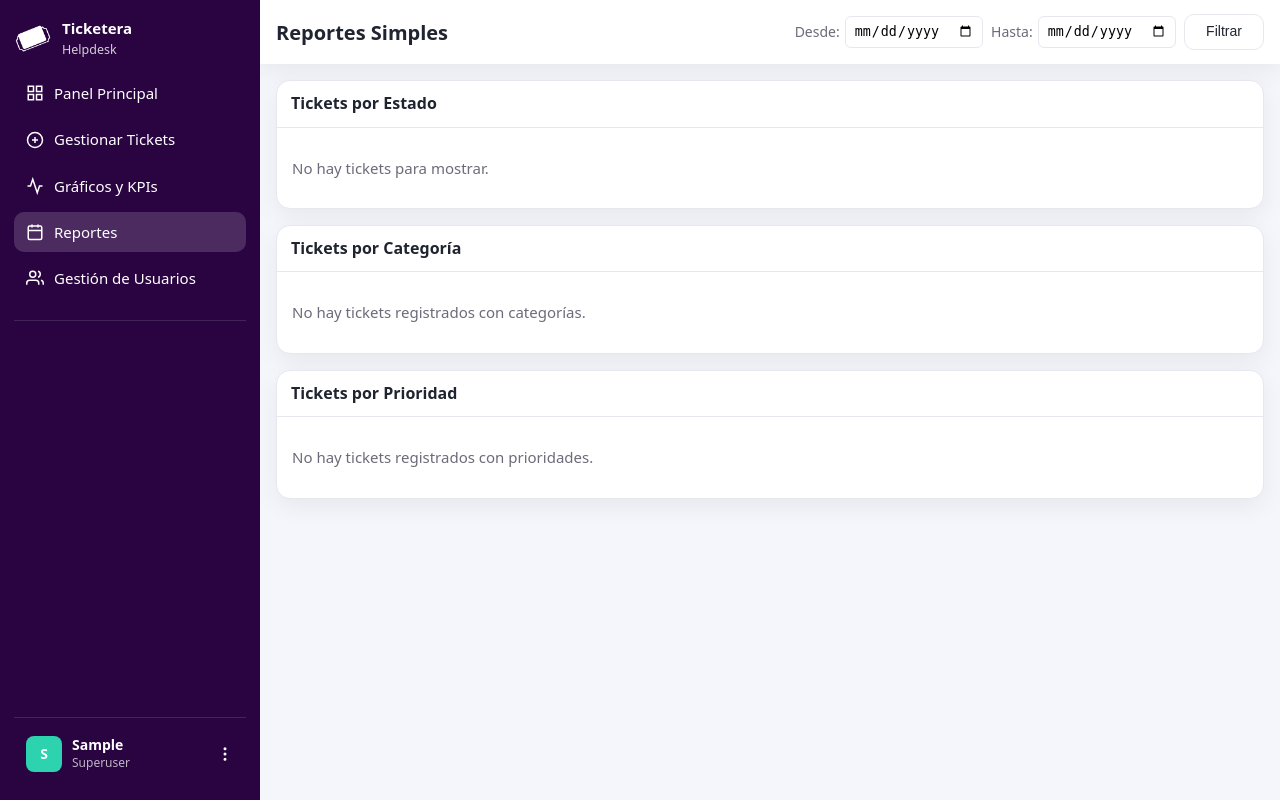
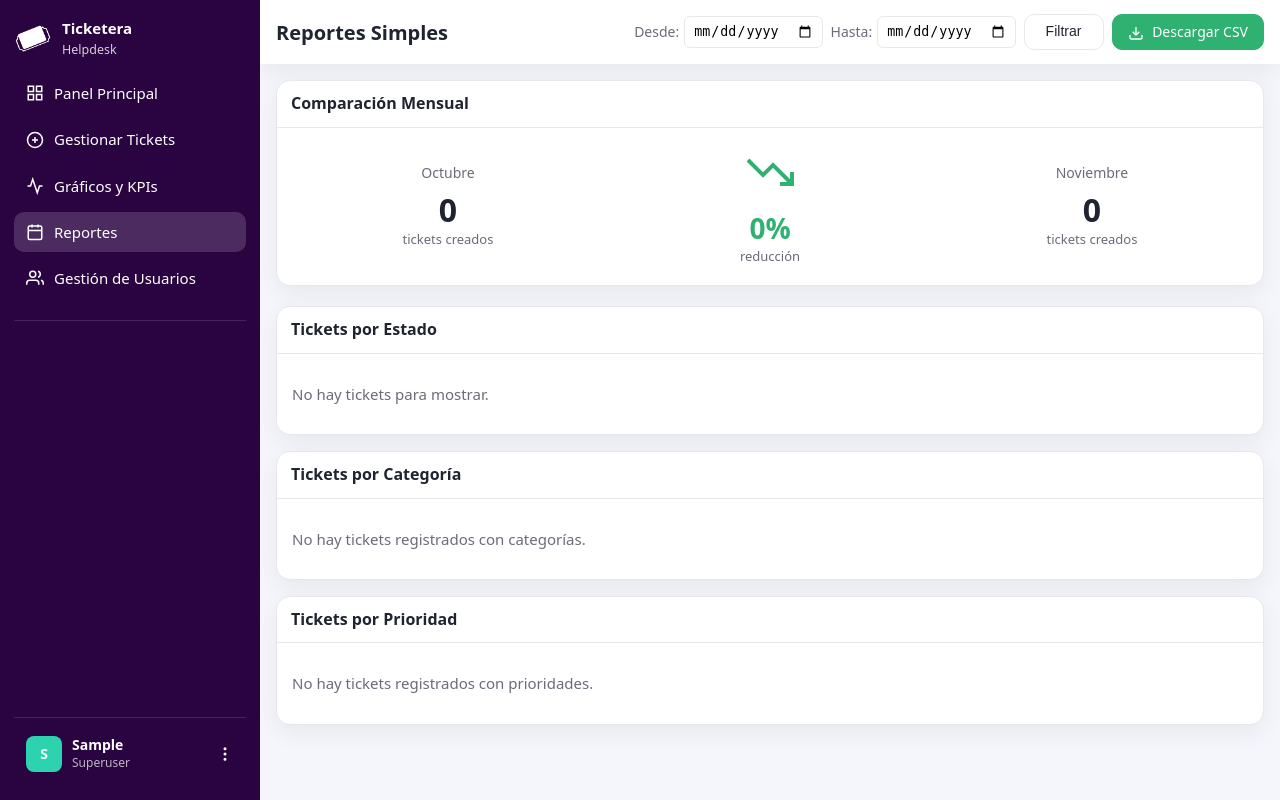
Before and after one commit to LDemons/Ticketera_Prime, a Django app: page /reportes/ in a window 1280 px wide. Run offline with Django 5.2, Linux system fonts and the light colour scheme; the visitor is signed in with stand-in values (Sample User, id 1); data that the repository does not hold is empty; some libraries are stand-ins or nearby versions.

```diff
--- a/static/css/estilos.css
+++ b/static/css/estilos.css
@@ -25,7 +25,7 @@ body{
   margin:0;
   font:15px/1.35 system-ui,-apple-system,Segoe UI,Roboto,Ubuntu,Arial;
   color:var(--text);
-  background:linear-gradient(90deg,var(--lavender) 0 90px, var(--bg) 90px 100%);
+  background:var(--bg);
 }
 
 /* ===================== */
--- a/templates/base.html
+++ b/templates/base.html
@@ -7,7 +7,7 @@
     <meta name="viewport" content="width=device-width,initial-scale=1" />
     <title>{% block title %}Ticketera{% endblock %}</title>
     <link rel="icon" type="image/png" href="{% static 'img/logo png sin letras.png' %}" />
-    <link rel="stylesheet" href="{% static 'css/estilos.css' %}?v=1.3" />
+    <link rel="stylesheet" href="{% static 'css/estilos.css' %}?v=1.4" />
     <script src="https://cdn.jsdelivr.net/npm/sweetalert2@11"></script>
 </head>
 <body>
@@ -87,11 +87,11 @@
             </nav>
             {% endif %}
 
-            <!-- Usuario en la parte inferior con botón de configuración -->
-            <div style="margin-top: auto; padding-top: 20px; position: relative;">
+            <!-- Usuario en la parte inferior -->
+            <div class="user-section">
                 <div class="divider"></div>
 
-                <!-- Menú desplegable del usuario (arriba) -->
+                <!-- Menú desplegable (aparece ARRIBA del perfil) -->
                 <div id="userMenu" class="user-menu">
                     <a href="#" onclick="event.preventDefault(); mostrarModalPerfil();">
                         <svg viewBox="0 0 24 24" class="menu-icon">
@@ -110,6 +110,7 @@
                     </form>
                 </div>
 
+                <!-- Perfil de usuario (clickeable) -->
                 <div class="user-profile" onclick="toggleUserMenu()">
                     <div class="avatar" style="background: {{ request.user.username|user_color }};">
                         {{ request.user.first_name|default:request.user.username|first|upper }}
--- a/templates/reportes.html
+++ b/templates/reportes.html
@@ -21,17 +21,72 @@
                 </div>
                 <button type="submit" class="btn-link" style="padding: 7px 15px;">Filtrar</button>
 
-                {# Solo muestra el botón si hay algún filtro aplicado #}
                 {% if fecha_desde_str or fecha_hasta_str %}
                 <a href="{% url 'reportes' %}" class="btn-link"
                 style="padding: 7px 15px; border-color: var(--indigo-800); color: var(--indigo-800);">
                 Limpiar Filtros
                 </a>
                 {% endif %}
+
+                <a href="{% url 'descargar_reporte_csv' %}?fecha_desde={{ fecha_desde_str }}&fecha_hasta={{ fecha_hasta_str }}"
+                   class="btn-link"
+                   style="padding: 7px 15px; background: var(--green); color: #fff; border-color: var(--green);">
+                    <svg viewBox="0 0 24 24" style="width: 16px; height: 16px; fill: none; stroke: currentColor; stroke-width: 2; vertical-align: middle; margin-right: 5px;">
+                        <path d="M21 15v4a2 2 0 0 1-2 2H5a2 2 0 0 1-2-2v-4"></path>
+                        <polyline points="7 10 12 15 17 10"></polyline>
+                        <line x1="12" y1="15" x2="12" y2="3"></line>
+                    </svg>
+                    Descargar CSV
+                </a>
             </form>
       </header>
 
      <main style="padding: 16px;">
+
+        <!-- Comparación Mensual -->
+        <section class="card" style="margin-bottom: 20px;">
+            <div class="card-head">
+                <h2>Comparación Mensual</h2>
+            </div>
+            <div style="padding: 20px; display: grid; grid-template-columns: 1fr 1fr 1fr; gap: 20px; align-items: center;">
+                <!-- Mes Anterior -->
+                <div style="text-align: center;">
+                    <div style="font-size: 14px; color: var(--muted); margin-bottom: 5px;">{{ comparacion_mensual.mes_anterior }}</div>
+                    <div style="font-size: 32px; font-weight: 700; color: var(--text);">{{ comparacion_mensual.tickets_mes_anterior }}</div>
+                    <div style="font-size: 13px; color: var(--muted);">tickets creados</div>
+                </div>
+
+                <!-- Indicador de Cambio -->
+                <div style="text-align: center;">
+                    {% if comparacion_mensual.aumento %}
+                        <svg viewBox="0 0 24 24" style="width: 48px; height: 48px; stroke: var(--red); fill: none; stroke-width: 2; margin-bottom: 10px;">
+                            <polyline points="23 6 13.5 15.5 8.5 10.5 1 18"></polyline>
+                            <polyline points="17 6 23 6 23 12"></polyline>
+                        </svg>
+                        <div style="font-size: 28px; font-weight: 800; color: var(--red);">
+                            +{{ comparacion_mensual.porcentaje_cambio }}%
+                        </div>
+                        <div style="font-size: 13px; color: var(--muted);">incremento</div>
+                    {% else %}
+                        <svg viewBox="0 0 24 24" style="width: 48px; height: 48px; stroke: var(--green); fill: none; stroke-width: 2; margin-bottom: 10px;">
+                            <polyline points="23 18 13.5 8.5 8.5 13.5 1 6"></polyline>
+                            <polyline points="17 18 23 18 23 12"></polyline>
+                        </svg>
+                        <div style="font-size: 28px; font-weight: 800; color: var(--green);">
+                            {{ comparacion_mensual.porcentaje_cambio }}%
+                        </div>
+                        <div style="font-size: 13px; color: var(--muted);">reducción</div>
+                    {% endif %}
+                </div>
+
+                <!-- Mes Actual -->
+                <div style="text-align: center;">
+                    <div style="font-size: 14px; color: var(--muted); margin-bottom: 5px;">{{ comparacion_mensual.mes_actual }}</div>
+                    <div style="font-size: 32px; font-weight: 700; color: var(--text);">{{ comparacion_mensual.tickets_mes_actual }}</div>
+                    <div style="font-size: 13px; color: var(--muted);">tickets creados</div>
+                </div>
+            </div>
+        </section>
 
         <div class="cards"> <section class="card">
                 <div class="card-head">
--- a/ticketera_project/urls.py
+++ b/ticketera_project/urls.py
@@ -39,6 +39,7 @@ urlpatterns = [
 
     path('mis-asignaciones/<int:ticket_id>/', views.mis_asignaciones_view, name='mis_asignaciones_detalle'),
     path('reportes/', views.reportes_view, name='reportes'),
+    path('reportes/descargar-csv/', views.descargar_reporte_csv, name='descargar_reporte_csv'),
 
     # --- URL DE NOTIFICACIONES ---
     path('notificaciones/', views.notificaciones_view, name='notificaciones'),
--- a/tickets/views.py
+++ b/tickets/views.py
@@ -527,65 +527,56 @@ def reportes_view(request):
     # --- BLOQUE DE PERMISO (Solo Admin) ---
     try:
         usuario = Usuario.objects.get(email=request.user.email)
-        if usuario.rol.nombre != 'Admin':
+        if usuario.rol.nombre not in ['Admin', 'Superadmin']:
             return redirect('index')
     except Usuario.DoesNotExist:
         if not request.user.is_superuser:
              return redirect('index')
     # --- FIN DEL BLOQUE ---
 
-    # --- 👇 PROCESAMIENTO DE FECHAS 👇 ---
+    # --- PROCESAMIENTO DE FECHAS ---
     fecha_desde_str = request.GET.get('fecha_desde', '')
     fecha_hasta_str = request.GET.get('fecha_hasta', '')
 
     fecha_desde = None
     fecha_hasta = None
 
-    # Convertir strings a objetos date (si son válidos)
     try:
         if fecha_desde_str:
             fecha_desde = datetime.strptime(fecha_desde_str, '%Y-%m-%d').date()
     except ValueError:
-        fecha_desde = None # Ignora fecha inválida
+        fecha_desde = None
 
     try:
         if fecha_hasta_str:
-            # Sumamos un día y usamos '<' para incluir el día 'hasta' completo
             fecha_hasta = datetime.strptime(fecha_hasta_str, '%Y-%m-%d').date()
     except ValueError:
-        fecha_hasta = None # Ignora fecha inválida
-
-    # --- FIN PROCESAMIENTO DE FECHAS ---
+        fecha_hasta = None
 
     # --- Query base con filtro de fecha aplicado ---
-    base_query = Ticket.objects.all() # Empezamos con todos los tickets
+    base_query = Ticket.objects.all()
 
-    # Aplicar filtros de fecha si existen
     if fecha_desde and fecha_hasta:
-        # Si tenemos ambas, filtramos por rango (__range)
         base_query = base_query.filter(fecha_creacion__range=(fecha_desde, fecha_hasta))
     elif fecha_desde:
-        # Si solo hay 'desde', filtramos desde esa fecha en adelante (__gte)
         base_query = base_query.filter(fecha_creacion__gte=fecha_desde)
     elif fecha_hasta:
-        # Si solo hay 'hasta', filtramos hasta esa fecha inclusive (__lte)
          base_query = base_query.filter(fecha_creacion__lte=fecha_hasta)
 
-    # --- FIN Query base ---
+    # --- REPORTES ---
 
     # 1. Reporte: Conteo de Tickets por Estado
     conteo_por_estado = base_query.values('estado').annotate(
         total=Count('ticket_id')
     ).order_by('estado')
 
-    reporte_estados = []
-    for item in conteo_por_estado:
-        # Usamos .get() con default por si el estado no está en CHOICES (poco probable)
-        estado_display = dict(Ticket.ESTADO_CHOICES).get(item['estado'], item['estado'])
-        reporte_estados.append({
-            'estado': estado_display, # Nombre legible
+    reporte_estados = [
+        {
+            'estado': dict(Ticket.ESTADO_CHOICES).get(item['estado'], item['estado']),
             'total': item['total']
-        })
+        }
+        for item in conteo_por_estado
+    ]
 
     # 2. Reporte: Conteo de Tickets por Categoría
     conteo_por_categoria = base_query.values('categoria__nombre').annotate(
@@ -593,31 +584,82 @@ def reportes_view(request):
     ).order_by('categoria__nombre')
 
     reporte_categorias = [
-        # Aseguramos que si una categoría es None (si permitieras null), se muestre como 'Sin categoría'
-        {'categoria': item['categoria__nombre'] if item['categoria__nombre'] else 'Sin categoría', 'total': item['total']}
+        {
+            'categoria': item['categoria__nombre'] if item['categoria__nombre'] else 'Sin categoría',
+            'total': item['total']
+        }
         for item in conteo_por_categoria
     ]
 
+    # 3. Reporte: Conteo de Tickets por Prioridad
     conteo_por_prioridad = base_query.values('prioridad__Tipo_Nivel').annotate(
         total=Count('ticket_id')
-    ).order_by('prioridad__Tipo_Nivel') # Ordena por ALTO, BAJO, MEDIO
+    ).order_by('prioridad__Tipo_Nivel')
 
-    # Mapeamos los códigos ('ALTO', 'BAJO', 'MEDIO') a nombres legibles
-    # Usamos los NIVEL_CHOICES definidos en el modelo Prioridad
     prioridad_map = dict(Prioridad.NIVEL_CHOICES)
     reporte_prioridades = [
-        {'prioridad': prioridad_map.get(item['prioridad__Tipo_Nivel'], 'Desconocida'),
-         'total': item['total']}
+        {
+            'prioridad': prioridad_map.get(item['prioridad__Tipo_Nivel'], 'Desconocida'),
+            'total': item['total']
+        }
         for item in conteo_por_prioridad
     ]
 
+    # --- COMPARACIÓN MES ACTUAL VS MES ANTERIOR ---
+    ahora = timezone.now()
+    mes_actual = ahora.month
+    anio_actual = ahora.year
+
+    # Calcular mes anterior
+    if mes_actual == 1:
+        mes_anterior = 12
+        anio_anterior = anio_actual - 1
+    else:
+        mes_anterior = mes_actual - 1
+        anio_anterior = anio_actual
+
+    # Contar tickets del mes actual
+    tickets_mes_actual = Ticket.objects.filter(
+        fecha_creacion__year=anio_actual,
+        fecha_creacion__month=mes_actual
+    ).count()
+
+    # Contar tickets del mes anterior
+    tickets_mes_anterior = Ticket.objects.filter(
+        fecha_creacion__year=anio_anterior,
+        fecha_creacion__month=mes_anterior
+    ).count()
+
+    # Calcular porcentaje de cambio
+    if tickets_mes_anterior > 0:
+        porcentaje_cambio = ((tickets_mes_actual - tickets_mes_anterior) / tickets_mes_anterior) * 100
+    else:
+        porcentaje_cambio = 100 if tickets_mes_actual > 0 else 0
+
+    # Nombres de meses en español
+    meses_es = {
+        1: 'Enero', 2: 'Febrero', 3: 'Marzo', 4: 'Abril',
+        5: 'Mayo', 6: 'Junio', 7: 'Julio', 8: 'Agosto',
+        9: 'Septiembre', 10: 'Octubre', 11: 'Noviembre', 12: 'Diciembre'
+    }
+
+    comparacion_mensual = {
+        'mes_actual': meses_es[mes_actual],
+        'tickets_mes_actual': tickets_mes_actual,
+        'mes_anterior': meses_es[mes_anterior],
+        'tickets_mes_anterior': tickets_mes_anterior,
+        'porcentaje_cambio': round(porcentaje_cambio, 1),
+        'aumento': porcentaje_cambio > 0
+    }
+
     context = {
-        'view_class': 'view-dashboard', # Clase para CSS específico si es necesario
+        'view_class': 'view-dashboard',
         'reporte_estados': reporte_estados,
         'reporte_categorias': reporte_categorias,
         'reporte_prioridades': reporte_prioridades,
         'fecha_desde_str': fecha_desde_str,
         'fecha_hasta_str': fecha_hasta_str,
+        'comparacion_mensual': comparacion_mensual,
     }
     return render(request, 'reportes.html', context)
 
@@ -998,6 +1040,151 @@ def usuario_detail_view(request, rut):
     }
     return render(request, 'usuario_detail.html', context)
 
+@login_required
+def descargar_reporte_csv(request):
+    """
+    Genera y descarga un archivo CSV con los reportes filtrados.
+    """
+    import csv
+    from django.http import HttpResponse
+
+    # --- BLOQUE DE PERMISO ---
+    try:
+        usuario = Usuario.objects.get(email=request.user.email)
+        if usuario.rol.nombre not in ['Admin', 'Superadmin']:
+            return redirect('index')
+    except Usuario.DoesNotExist:
+        if not request.user.is_superuser:
+            return redirect('index')
+    # --- FIN DEL BLOQUE ---
+
+    # Obtener los mismos filtros que en la vista de reportes
+    fecha_desde_str = request.GET.get('fecha_desde', '')
+    fecha_hasta_str = request.GET.get('fecha_hasta', '')
+
+    fecha_desde = None
+    fecha_hasta = None
+
+    try:
+        if fecha_desde_str:
+            fecha_desde = datetime.strptime(fecha_desde_str, '%Y-%m-%d').date()
+    except ValueError:
+        fecha_desde = None
+
+    try:
+        if fecha_hasta_str:
+            fecha_hasta = datetime.strptime(fecha_hasta_str, '%Y-%m-%d').date()
+    except ValueError:
+        fecha_hasta = None
+
+    # Query base con filtros
+    base_query = Ticket.objects.all()
+
+    if fecha_desde and fecha_hasta:
+        base_query = base_query.filter(fecha_creacion__range=(fecha_desde, fecha_hasta))
+    elif fecha_desde:
+        base_query = base_query.filter(fecha_creacion__gte=fecha_desde)
+    elif fecha_hasta:
+        base_query = base_query.filter(fecha_creacion__lte=fecha_hasta)
+
+    # Crear respuesta HTTP con tipo CSV
+    response = HttpResponse(content_type='text/csv; charset=utf-8')
+    timestamp = timezone.now().strftime('%Y%m%d_%H%M%S')
+    response['Content-Disposition'] = f'attachment; filename="reporte_tickets_{timestamp}.csv"'
+
+    # Escribir BOM para UTF-8 (ayuda a Excel a reconocer caracteres especiales)
+    response.write('\ufeff')
+
+    writer = csv.writer(response)
+
+    # --- SECCIÓN 1: ENCABEZADO ---
+    writer.writerow(['REPORTE DE TICKETS'])
+    writer.writerow([])
+
+    if fecha_desde_str or fecha_hasta_str:
+        periodo = f"Desde: {fecha_desde_str or 'Inicio'} - Hasta: {fecha_hasta_str or 'Hoy'}"
+        writer.writerow(['Período:', periodo])
+    else:
+        writer.writerow(['Período:', 'Todos los tickets'])
+
+    writer.writerow([])
+
+    # --- SECCIÓN 2: TICKETS POR ESTADO ---
+    writer.writerow(['TICKETS POR ESTADO'])
+    writer.writerow(['Estado', 'Cantidad'])
+
+    conteo_por_estado = base_query.values('estado').annotate(total=Count('ticket_id')).order_by('estado')
+    for item in conteo_por_estado:
+        estado_display = dict(Ticket.ESTADO_CHOICES).get(item['estado'], item['estado'])
+        writer.writerow([estado_display, item['total']])
+
+    writer.writerow([])
+
+    # --- SECCIÓN 3: TICKETS POR CATEGORÍA ---
+    writer.writerow(['TICKETS POR CATEGORÍA'])
+    writer.writerow(['Categoría', 'Cantidad'])
+
+    conteo_por_categoria = base_query.values('categoria__nombre').annotate(total=Count('ticket_id')).order_by('categoria__nombre')
+    for item in conteo_por_categoria:
+        categoria = item['categoria__nombre'] if item['categoria__nombre'] else 'Sin categoría'
+        writer.writerow([categoria, item['total']])
+
+    writer.writerow([])
+
+    # --- SECCIÓN 4: TICKETS POR PRIORIDAD ---
+    writer.writerow(['TICKETS POR PRIORIDAD'])
+    writer.writerow(['Prioridad', 'Cantidad'])
+
+    conteo_por_prioridad = base_query.values('prioridad__Tipo_Nivel').annotate(total=Count('ticket_id')).order_by('prioridad__Tipo_Nivel')
+    prioridad_map = dict(Prioridad.NIVEL_CHOICES)
+
+    for item in conteo_por_prioridad:
+        prioridad = prioridad_map.get(item['prioridad__Tipo_Nivel'], 'Desconocida')
+        writer.writerow([prioridad, item['total']])
+
+    writer.writerow([])
+
+    # --- SECCIÓN 5: COMPARACIÓN MENSUAL ---
+    ahora = timezone.now()
+    mes_actual = ahora.month
+    anio_actual = ahora.year
+
+    if mes_actual == 1:
+        mes_anterior = 12
+        anio_anterior = anio_actual - 1
+    else:
+        mes_anterior = mes_actual - 1
+        anio_anterior = anio_actual
+
+    tickets_mes_actual = Ticket.objects.filter(
+        fecha_creacion__year=anio_actual,
+        fecha_creacion__month=mes_actual
+    ).count()
+
+    tickets_mes_anterior = Ticket.objects.filter(
+        fecha_creacion__year=anio_anterior,
+        fecha_creacion__month=mes_anterior
+    ).count()
+
+    if tickets_mes_anterior > 0:
+        porcentaje_cambio = ((tickets_mes_actual - tickets_mes_anterior) / tickets_mes_anterior) * 100
+    else:
+        porcentaje_cambio = 100 if tickets_mes_actual > 0 else 0
+
+    meses_es = {
+        1: 'Enero', 2: 'Febrero', 3: 'Marzo', 4: 'Abril',
+        5: 'Mayo', 6: 'Junio', 7: 'Julio', 8: 'Agosto',
+        9: 'Septiembre', 10: 'Octubre', 11: 'Noviembre', 12: 'Diciembre'
+    }
+
+    writer.writerow(['COMPARACIÓN MENSUAL'])
+    writer.writerow(['Mes', 'Cantidad'])
+    writer.writerow([f'{meses_es[mes_anterior]} {anio_anterior}', tickets_mes_anterior])
+    writer.writerow([f'{meses_es[mes_actual]} {anio_actual}', tickets_mes_actual])
+    writer.writerow(['Variación', f'{porcentaje_cambio:+.1f}%'])
+
+    return response
+
 @require_POST
 @login_required
 def toggle_fijar_ticket_view(request, ticket_id):
```
Also changed, not shown: other parts of static/css/estilos.css (+50 -23 lines). Lines whose indentation alone changed are shown as unchanged.
